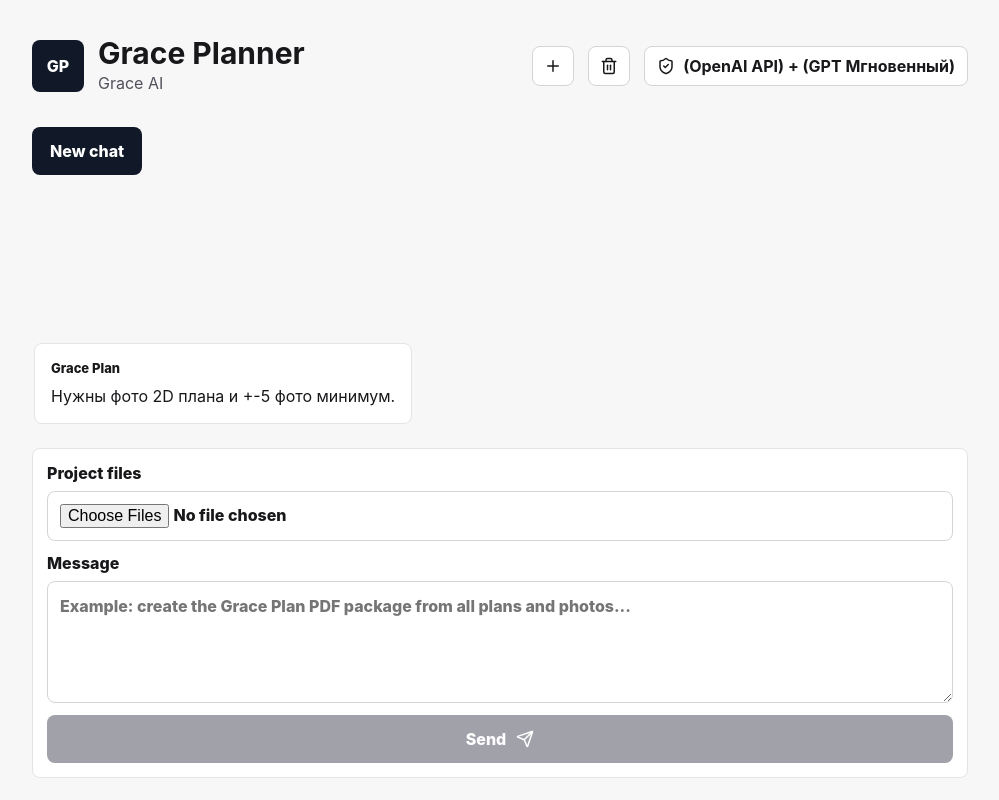
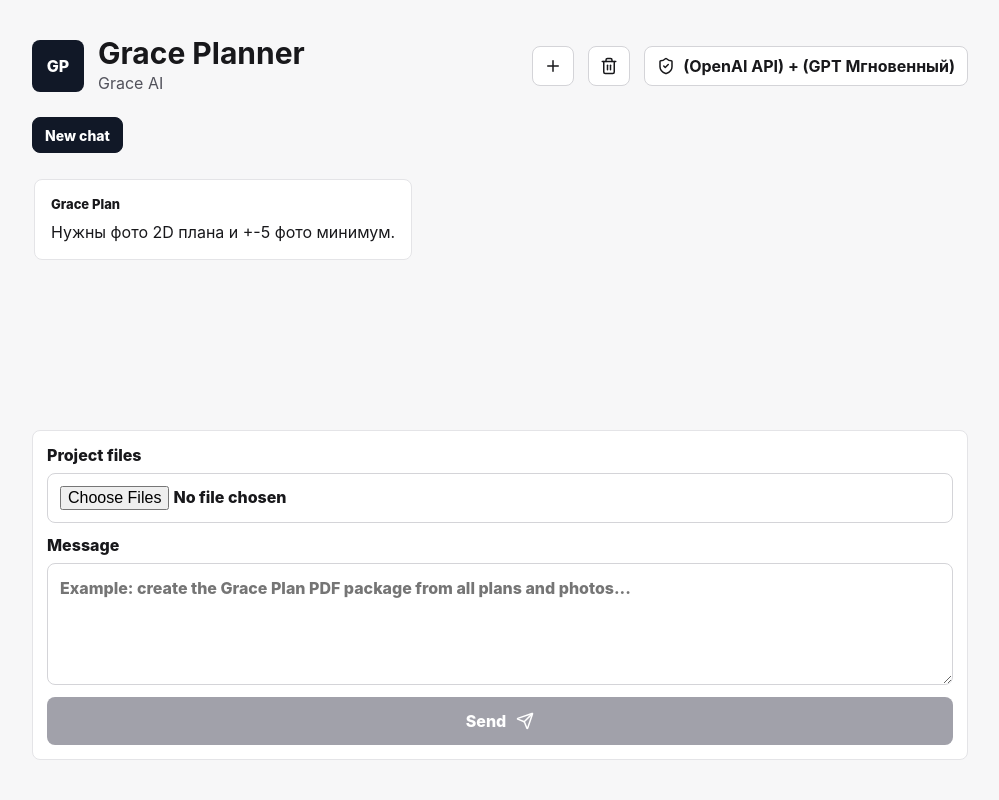
Before and after one commit to ukraine-devs/GracePlan, a React (Vite) app: page / in a window 1280 px wide. Shown: the whole page, without its empty margins (140-1139 px from the left). Built offline with nearby package versions, Linux system fonts and the light colour scheme.

Commit message:
Style multiple chat sessions

```diff
--- a/src/styles.css
+++ b/src/styles.css
@@ -20,7 +20,7 @@
 
 .chat-panel {
   display: grid;
-  grid-template-rows: auto minmax(0, 1fr) auto auto;
+  grid-template-rows: auto auto minmax(0, 1fr) auto auto;
   gap: 18px;
   max-width: 980px;
   height: 100vh;
@@ -33,7 +33,7 @@
   align-items: center;
   justify-content: space-between;
   gap: 18px;
-  padding: 16px 0;
+  padding: 16px 0 6px;
 }
 
 .brand-row,
@@ -70,7 +70,8 @@
 }
 
 .secure-badge,
-.icon-button {
+.icon-button,
+.chat-tab {
   display: inline-flex;
   align-items: center;
   justify-content: center;
@@ -90,6 +91,32 @@
   width: 42px;
   color: #18181b;
   padding: 0;
+}
+
+.chat-tabs {
+  display: flex;
+  gap: 8px;
+  overflow-x: auto;
+  padding-bottom: 2px;
+}
+
+.chat-tab {
+  flex: 0 0 auto;
+  max-width: 220px;
+  min-height: 36px;
+  padding: 0 12px;
+  color: #18181b;
+  font-size: 14px;
+  font-weight: 800;
+  white-space: nowrap;
+  overflow: hidden;
+  text-overflow: ellipsis;
+}
+
+.chat-tab.active {
+  color: #ffffff;
+  background: #111827;
+  border-color: #111827;
 }
 
 .messages {
```
